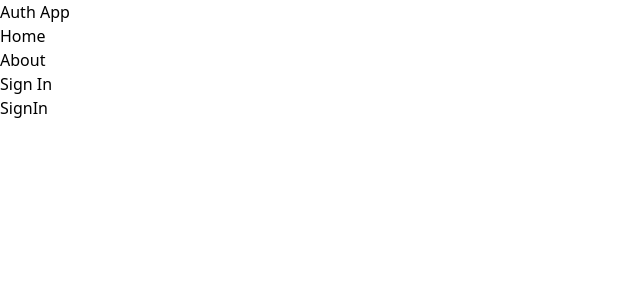
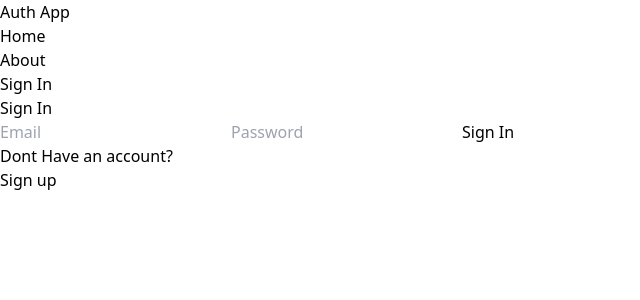
Before and after one commit to BharathiKannanBabu/mern-auth, a React (Vite) app in the folder client/: page /sign-in in a window 1280 px wide. Shown: the top 300 px of the page, without its empty margins (0-640 px from the left). Built offline with nearby package versions, Linux system fonts and the light colour scheme.

Commit message:
compelte SignIn pagefunctionality

```diff
--- a/client/src/pages/SignIn.jsx
+++ b/client/src/pages/SignIn.jsx
@@ -1,9 +1,71 @@
-import React from 'react'
+import { useState } from 'react'
+import {Link, useNavigate} from "react-router-dom"
 
-export default function SignIn() {
+const SignIn = () => {
+  const [formData, setFormData] = useState({})
+  const [error, serError] = useState(false)
+  const [loading, serLoading] = useState(false)
+  const navigate = useNavigate()
+  const handleChange = (e) => {
+    setFormData({ ...formData, [e.target.id]: e.target.value})
+  }
+  const handleSubmit = async (e) => {
+    e.preventDefault();
+    try {
+      serLoading(true)
+      serError(false)
+      const res = await fetch('/api/auth/signin', {
+        method: 'POST',
+        headers: {
+          'Content-Type': 'application/json',
+        },
+        body: JSON.stringify(formData),
+      })
+      const data = await res.json();
+      console.log(data);
+      serLoading(false)
+      if(data.success === false){
+        serError(true)
+        return;
+      }
+      navigate('/')
+    } catch (error) {
+      serLoading(false)
+      serError(true)
+    }
+  }
+
   return (
-    <div>
-      SignIn
+    <div className='p-3 max-w-lg mx-auto'>
+      <h1 className='text-3xl text-center font-semibold my-7'>Sign In</h1>
+      <form onSubmit={handleSubmit} className='flex flex-col gap-4'>
+        <input
+          type='email'
+          placeholder='Email'
+          id='email'
+          className='bg-slate-100 p-3 rounded-lg'
+          onChange={handleChange}
+        />
+        <input
+          type='password'
+          placeholder='Password'
+          id='password'
+          className='bg-slate-100 p-3 rounded-lg'
+          onChange={handleChange}
+        />
+        <button disabled={loading} className='bg-slate-700 text-white p-3 rounded-lg uppercase hover:opacity-95 disabled:opacity-80'>
+          {loading ? 'Loading...' : 'Sign In'}
+        </button>
+        <p className='text-red-700'>{error && 'Somthing went wrong!'}</p>
+      </form>
+      <div className='flex gap-2 mt-5'>
+        <p>Dont Have an account?</p>
+        <Link to='/sign-up'>
+          <span className='text-blue-500'>Sign up</span>
+        </Link>
+      </div>
     </div>
   )
 }
+
+export default SignIn
--- a/client/src/pages/SignUp.jsx
+++ b/client/src/pages/SignUp.jsx
@@ -1,10 +1,11 @@
-import React, { useState } from 'react'
-import {Link} from "react-router-dom"
+import { useState } from 'react'
+import {Link, useNavigate} from "react-router-dom"
 
 const SignUp = () => {
   const [formData, setFormData] = useState({})
   const [error, serError] = useState(false)
   const [loading, serLoading] = useState(false)
+  const navigate = useNavigate();
   const handleChange = (e) => {
     setFormData({ ...formData, [e.target.id]: e.target.value})
   }
@@ -27,6 +28,7 @@
         serError(true)
         return;
       }
+      navigate('/sign-in')
     } catch (error) {
       serLoading(false)
       serError(true)
```
